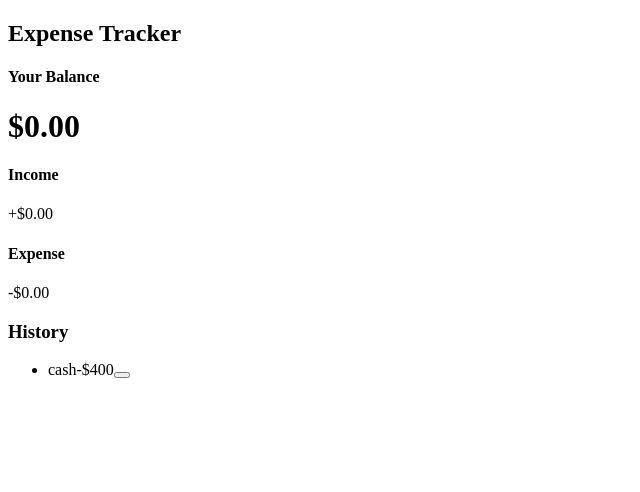
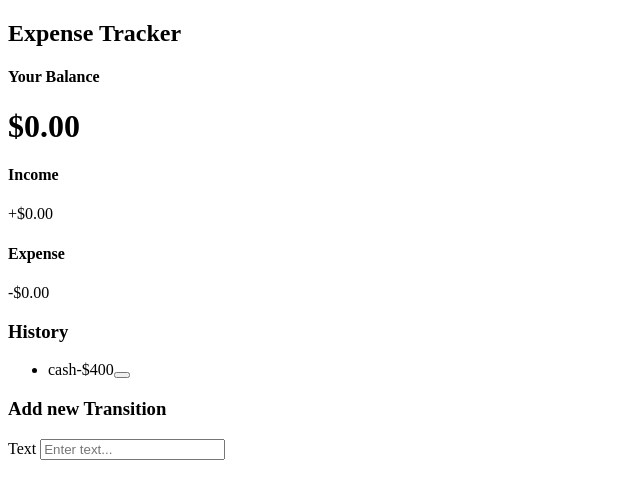
Before and after one commit to DEV-Gitanjali/Expense_Tracker, a plain HTML site: page index.html in a window 1280 px wide. Shown: the whole page, without its empty margins (0-640 px from the left). Drawn offline with Linux system fonts and the light colour scheme.

Commit message:
this code for add new transition text placeholder

```diff
--- a/index.html
+++ b/index.html
@@ -33,6 +33,15 @@
     </li>
  </ul>
 
+ <h3>Add new Transition</h3>
+ <form id="form" >
+    <div class="form-control">
+        <label for="text">Text</label>
+        <input type="text" id="text" placeholder="Enter text..."/>
+    </div>
+
+
+ </form>
 </div>
 
     <script src="script.js"></script>
```
